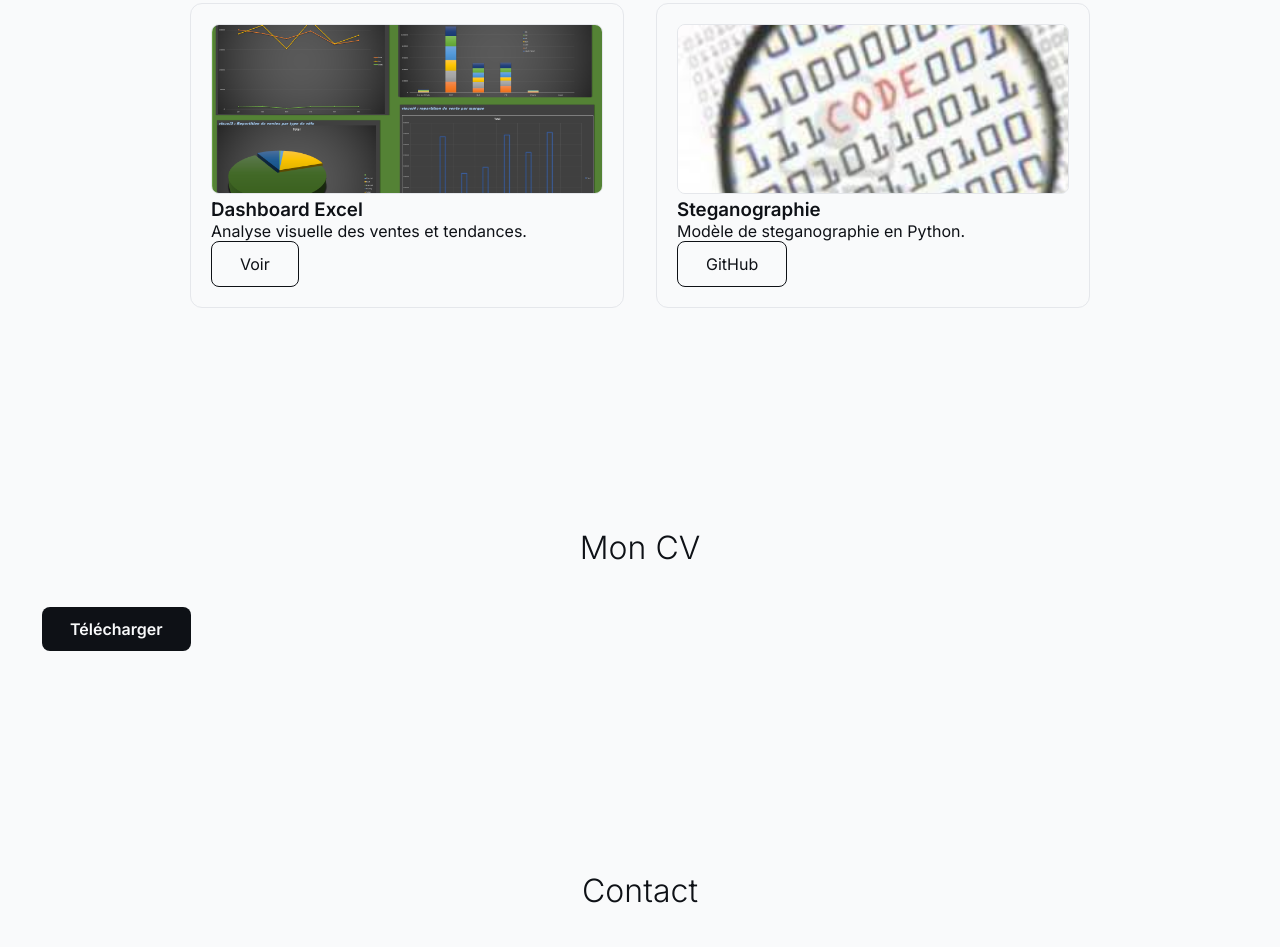
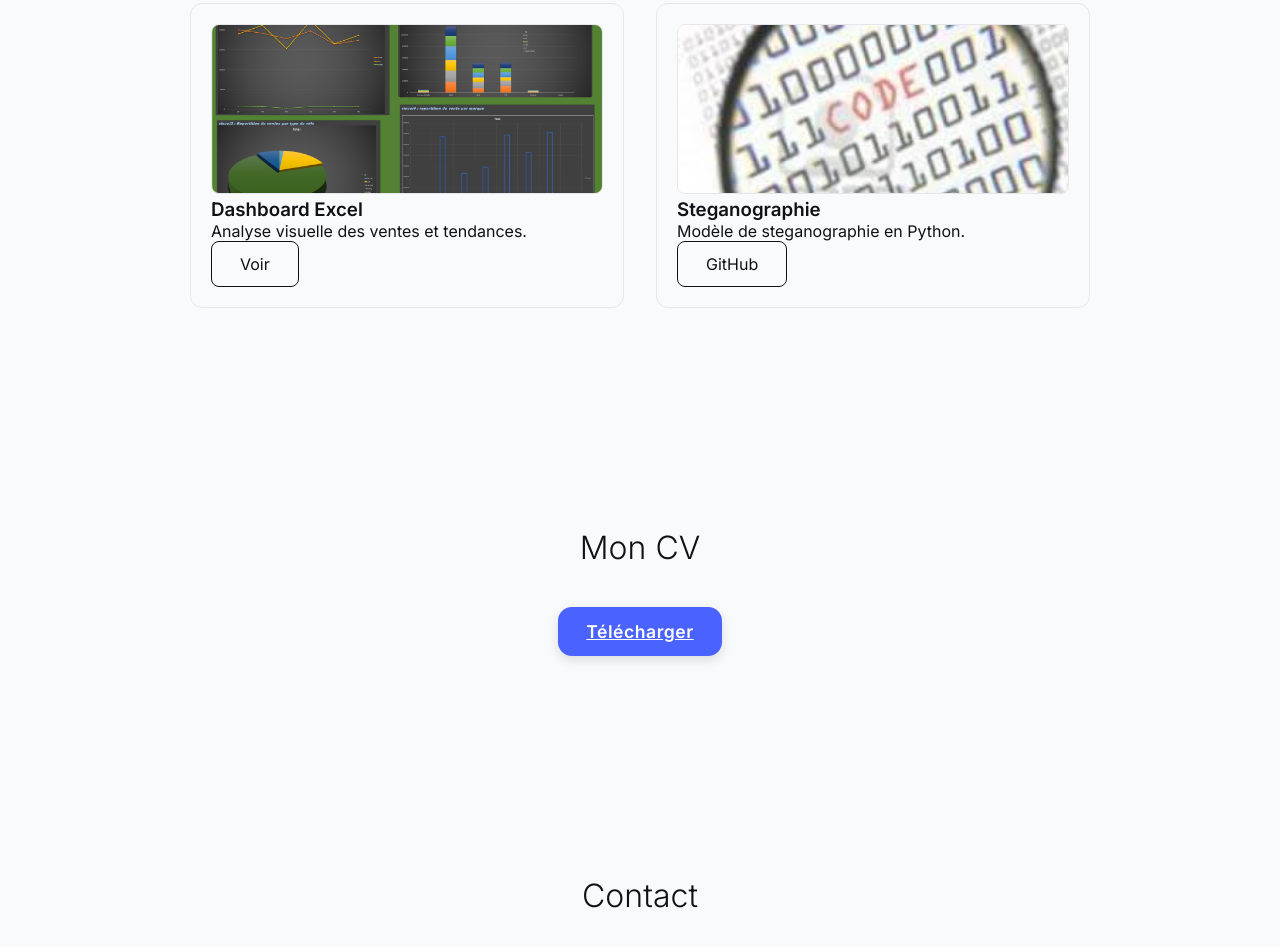
Before and after one commit to drmagregro/portfolio, a plain HTML site: page index.html in a window 1280 px wide. Shown: the part 1838-2785 px from the top of the page. Drawn offline with Linux system fonts and the light colour scheme.

Commit message:
refonte des boutons sur la page

```diff
--- a/assets/css/style.css
+++ b/assets/css/style.css
@@ -142,20 +142,42 @@ body.dark .navbar {
 }
 
 /* BUTTONS — VERSION CORRIGÉE */
+/* 🔥 Style modernisé et intuitif pour tous les boutons */
 .btn {
   display: inline-flex;
+  align-items: center;
   justify-content: center;
-  align-items: center;
-  padding: 12px 28px;
-  border-radius: 8px;
+
+  padding: 14px 28px;
+  margin: 12px 0;
+
+  background-color: #4A63FF; /* bleu moderne */
+  color: #fff;
+  font-size: 1.1rem;
+  font-weight: 600;
+  letter-spacing: 0.5px;
+
   border: none;
-  background: var(--text);
-  color: var(--bg);
-  font-weight: 600;
-  text-decoration: none;
+  border-radius: 14px;
+
+  cursor: pointer;
   transition: 0.25s ease;
-  cursor: pointer;
+  box-shadow: 0 4px 12px rgba(0,0,0,0.12);
 }
+
+/* 🌟 Effet au survol : plus clair + léger zoom */
+.btn:hover {
+  background-color: #627BFF;
+  transform: translateY(-3px);
+  box-shadow: 0 6px 18px rgba(0,0,0,0.16);
+}
+
+/* 👉 Effet clic */
+.btn:active {
+  transform: translateY(0px);
+  box-shadow: 0 3px 10px rgba(0,0,0,0.10);
+}
+
 
 .btn:hover {
   opacity: 0.85;
@@ -287,3 +309,17 @@ footer {
   padding: 40px;
   border-top: 1px solid var(--line);
 }
+
+/* Centrage du bouton CV */
+#cv {
+  display: flex;
+  flex-direction: column;
+  align-items: center;
+}
+#cv .btn {
+  display: block;
+  margin: 0 auto;
+}
+#cv {
+  text-align: center;
+}
```
